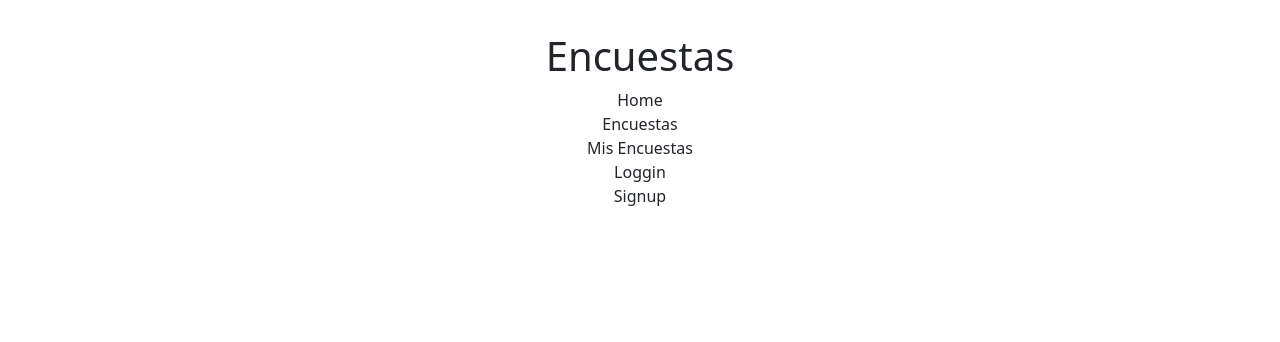
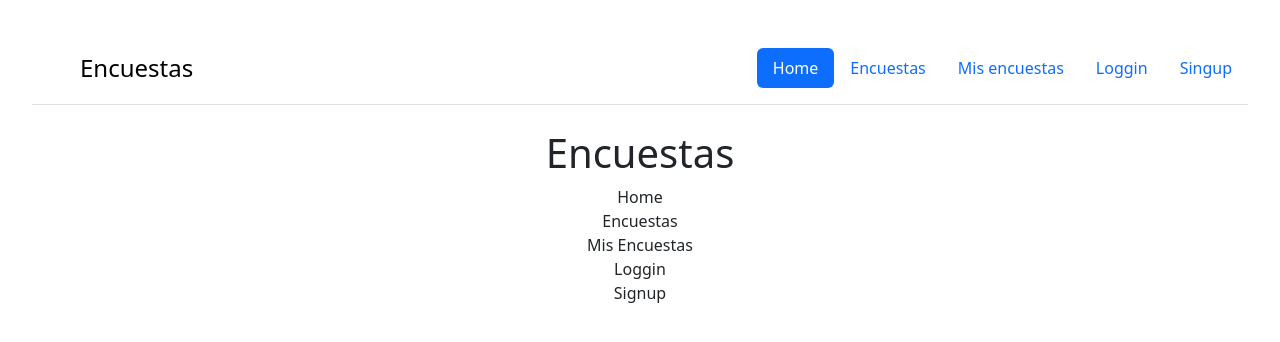
Before and after one commit to grupo-33-devf/equipo2, a React (Vite) app in the folder frontend/: page / in a window 1280 px wide. Shown: the top 342 px of the page. Built offline with nearby package versions, Linux system fonts and the light colour scheme.

Commit message:
Implementación de componente simple

```diff
--- a/frontend/src/main.jsx
+++ b/frontend/src/main.jsx
@@ -5,9 +5,11 @@ import App from './App.jsx'
 import "bootstrap/dist/css/bootstrap.min.css";
 // Bootstrap Bundle JS
 import "bootstrap/dist/js/bootstrap.bundle.min";
+import Header from '../Components/Header/Header.jsx';
 
 createRoot(document.getElementById('root')).render(
   <StrictMode>
+    <Header />
     <App />
   </StrictMode>,
 )
```
